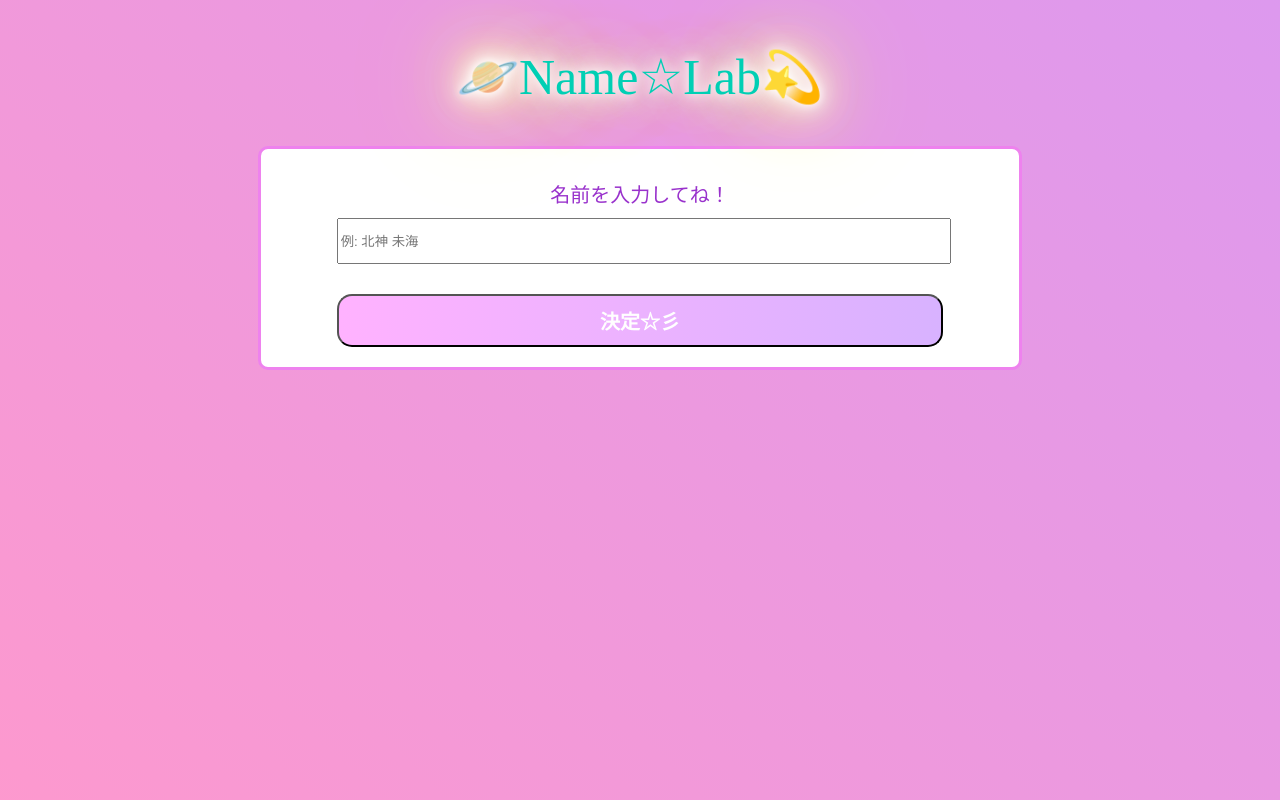
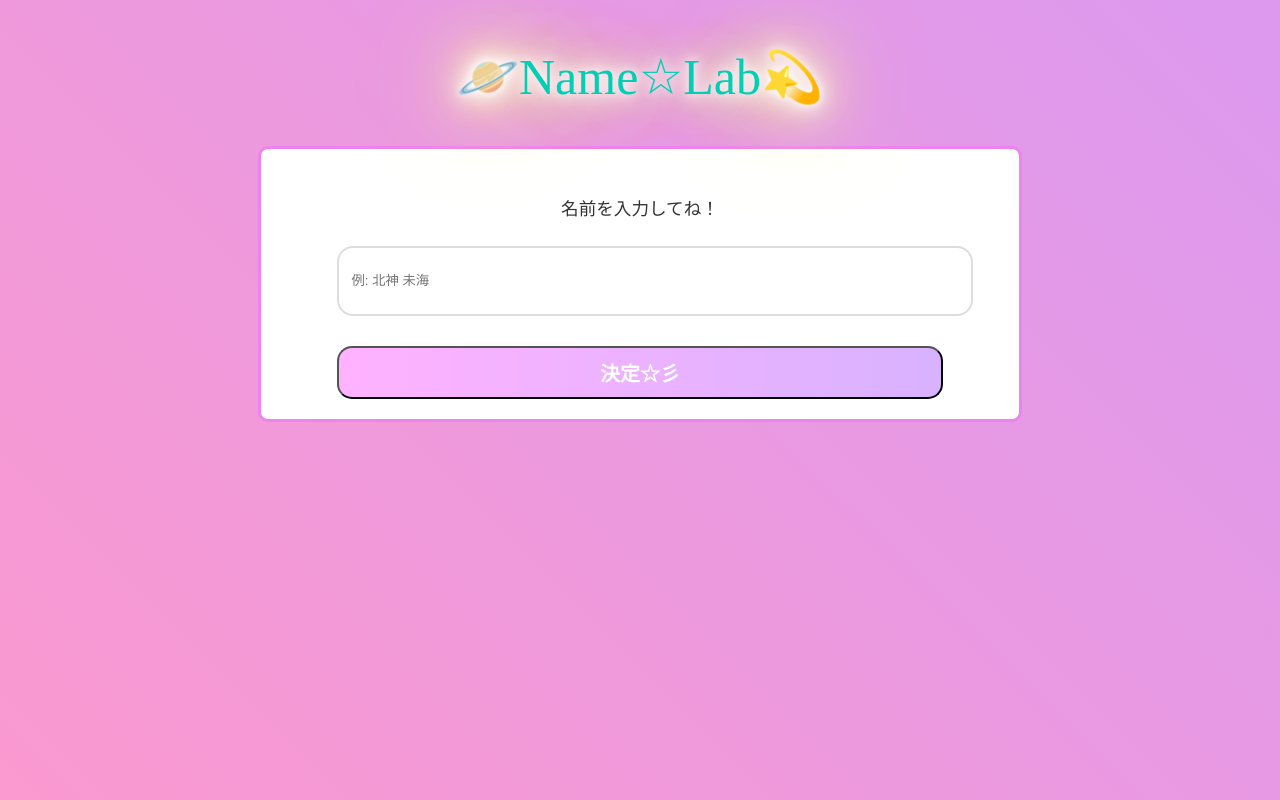
Before and after one commit to mikeneko1224/adana_makeover, a React (Create React App) app: page / in a window 1280 px wide. Built offline with nearby package versions, Linux system fonts and the light colour scheme; a web font is replaced by a local one.

Commit message:
marged main

```diff
--- a/src/styles/userView.css
+++ b/src/styles/userView.css
@@ -0,0 +1,46 @@
+/* 入力欄のスタイル */
+input {
+    width: 100%;
+    padding: 0.8rem;
+    margin-top: 1rem;
+    border: 2px solid #ddd;
+    border-radius: 1rem;
+    outline: none;
+    transition: border-color 0.3s;
+}
+
+input:focus {
+    border-color: #4a90e2;
+}
+/* 送信ボタンのスタイル */
+.send_question {
+    margin-top: 1rem;
+    padding: 0.8rem 1.2rem;
+    border: none;
+    border-radius: 1rem;
+    background-color: #4a90e2;
+    color: white;
+    font-size: 1rem;
+    cursor: pointer;
+    transition: background-color 0.3s;
+}
+
+.send_question:hover {
+    background-color: #357ab9;
+}
+
+/* 説明テキストのスタイル */
+.text {
+    margin-top: 1rem;
+    font-size: 1.1rem;
+    color: #333;
+}
+/* ホバー時の色変更 */
+.send_question:hover {
+    background-color: #357ab9;
+}
+
+/* 押したときの縮小アニメーション */
+.send_question:active {
+    transform: scale(0.95);
+}
--- a/src/user/userView.js
+++ b/src/user/userView.js
@@ -1,5 +1,6 @@
 import React, { useState, useEffect, useCallback } from "react";
 import Modal from "../component/modal";
+import "styles/userView.css";
 
 function UserView({
   contentStarted,
@@ -127,6 +128,7 @@ function UserView({
                 <div class="text">{hostName}さんに質問しよう！！</div>
                 <input
                   type="text"
+                  placeholder="質問を入力してね"
                   value={question}
                   onChange={(e) => setQuestion(e.target.value)}
                 />
```
